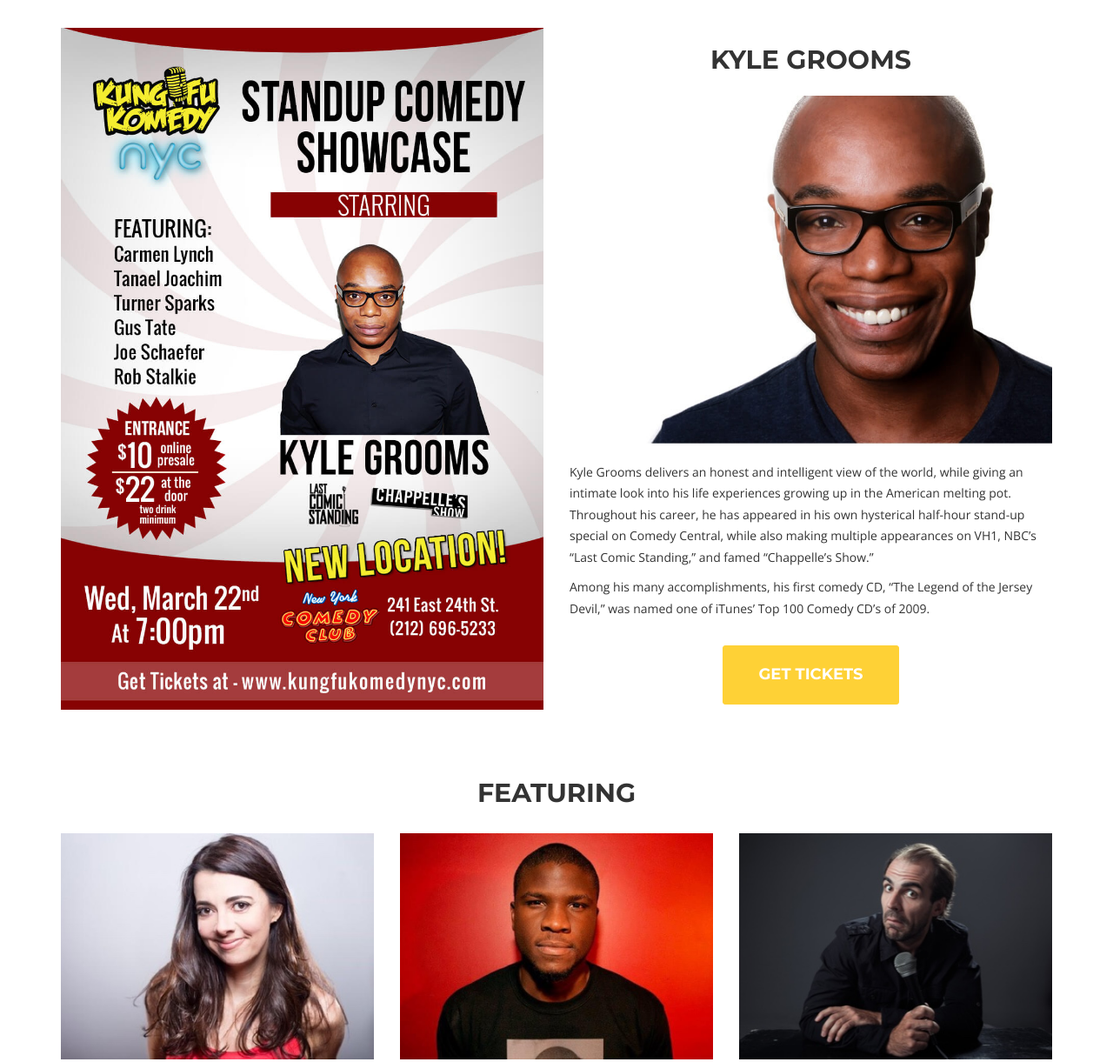
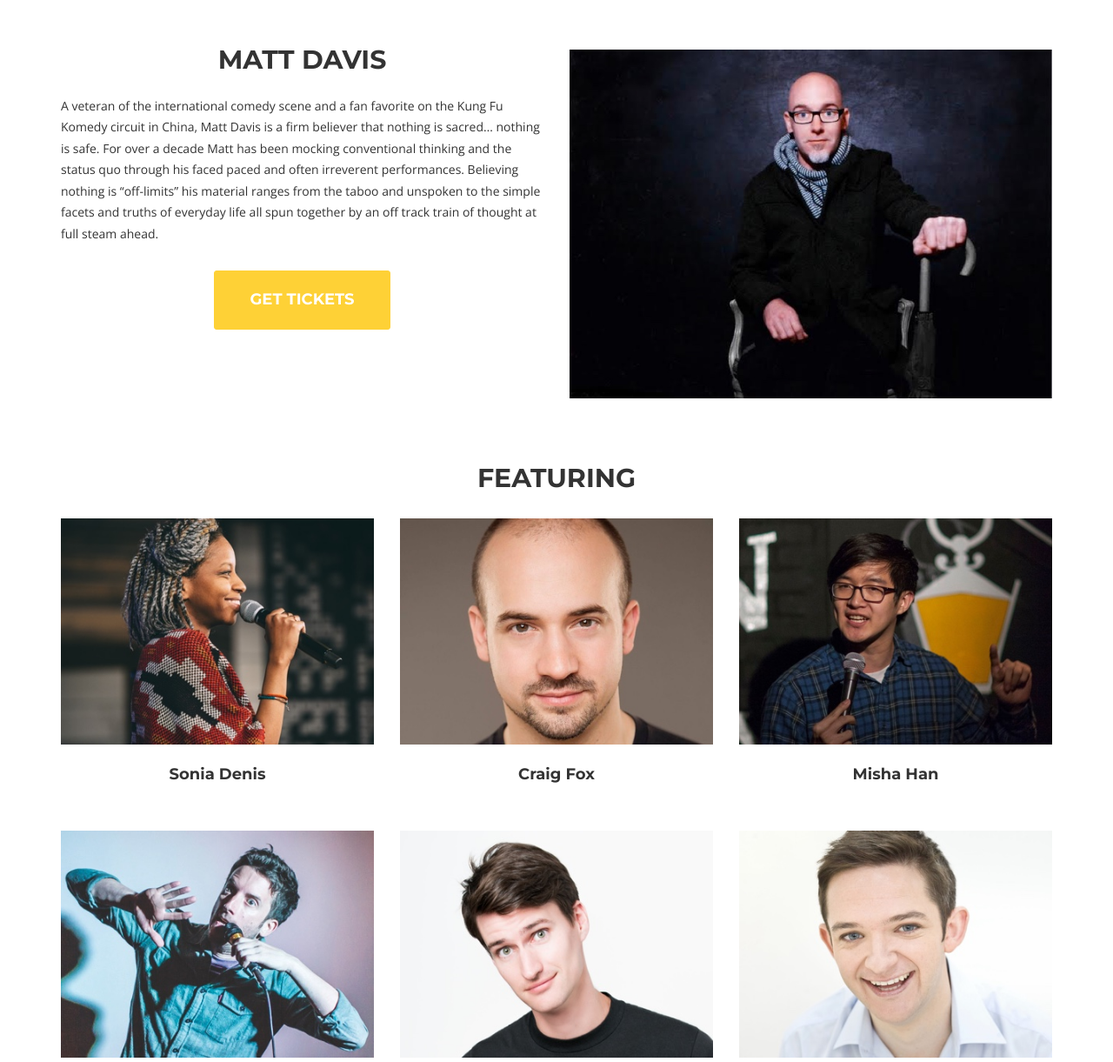
Before and after one commit to gustate/kfknyc, a website: page index.html in a window 1280 px wide. Shown: the part 971-2192 px from the top of the page at 87% size. Drawn offline with nearby package versions, Linux system fonts and the light colour scheme; a web font is replaced by a local one.

Commit message:
update for april with matt davis

```diff
--- a/index.html
+++ b/index.html
@@ -128,27 +128,25 @@
             </div>
             <div class="row this-month">
                 <div class="col-md-6 col-sm-12">
-                    <img src="img/posters/poster032217.jpg" class="img-responsive center-block" alt="March 22nd, 2017">
+                    <h2 class="text-center headliner-name">Matt Davis</h2>
+                    <p>A veteran of the international comedy scene and a fan favorite on the Kung Fu Komedy circuit in China, Matt Davis is a firm believer that nothing is sacred… nothing is safe. For over a decade Matt has been mocking conventional thinking and the status quo through his faced paced and often irreverent performances. Believing nothing is “off-limits” his material ranges from the taboo and unspoken to the simple facets and truths of everyday life all spun together by an off track train of thought at full steam ahead.</p>
+                    <br>
+                    <p class="text-center"><a href="https://kfknyc.yapsody.com/event/index/68861/kung-fu-komedy-nyc" class="page-scroll btn btn-xl">Get tickets</a></p>
+                    <!-- <img src="img/posters/poster032217.jpg" class="img-responsive center-block" alt="March 22nd, 2017"> -->
                 </div>
                 <div class="col-md-6 col-sm-12 portfolio-item headliner">
-                    <h2 class="text-center headliner-name">Kyle Grooms</h2>
                     <div class="headliner-bio text-left">
-                        <a href="http://www.kylegrooms.net/" class="portfolio-link" target="blank">
+                        <a href="https://www.facebook.com/ComedianMattDavis/" class="portfolio-link" target="blank">
                             <div class="portfolio-hover">
                                 <div class="portfolio-hover-content">
                                     Visit website
                                     <i class="fa fa-search"></i>
                                 </div>
                             </div>
-                            <img src="img/comedians/kyle-grooms.jpg" class="img-responsive" alt="Kyle Grooms">
+                            <img src="img/comedians/matt-davis.jpg" class="img-responsive" alt="Matt Davis">
                         </a>
                     </div>
-                    <br>
-                    <p>Kyle Grooms delivers an honest and intelligent view of the world, while giving an intimate look into his life experiences growing up in the American melting pot. Throughout his career, he has appeared in his own hysterical half-hour stand-up special on Comedy Central, while also making multiple appearances on VH1, NBC’s “Last Comic Standing,” and famed “Chappelle’s Show.”</p>
-                    <p>Among his many accomplishments, his first comedy CD, “The Legend of the Jersey Devil,” was named one of iTunes’ Top 100 Comedy CD’s of 2009.
-                    </p>
-                    <br>
-                    <p class="text-center"><a href="https://kfknyc.yapsody.com/event/index/68861/kung-fu-komedy-nyc" class="page-scroll btn btn-xl">Get tickets</a></p>
+
                 </div>
             </div>
             <div class="row">
@@ -157,45 +155,45 @@
                     <br>
                 </div>
                 <div class="col-md-4 col-sm-6 portfolio-item">
-                    <a href="http://www.carmenlynch.com/" class="portfolio-link" target="blank">
+                    <a href="http://sonideni.tumblr.com" class="portfolio-link" target="blank">
                         <div class="portfolio-hover">
                             <div class="portfolio-hover-content">
                                 Visit website
                                 <i class="fa fa-search"></i>
                             </div>
                         </div>
-                        <img src="img/comedians/carmen-lynch.jpg" class="img-responsive" alt="Carmen Lynch">
+                        <img src="img/comedians/sonia-denis.jpg" class="img-responsive" alt="Sonia Denis">
                     </a>
                     <div class="portfolio-caption">
-                        <h4>Carmen Lynch</h4>
+                        <h4>Sonia Denis</h4>
                     </div>
                 </div>
                 <div class="col-md-4 col-sm-6 portfolio-item">
-                    <a href="http://www.tanaeljoachim.com/" class="portfolio-link" target="blank">
+                    <a href="http://www.craigfoxcomedy.com/" class="portfolio-link" target="blank">
                         <div class="portfolio-hover">
                             <div class="portfolio-hover-content">
                                 Visit website
                                 <i class="fa fa-search"></i>
                             </div>
                         </div>
-                        <img src="img/comedians/tanael-joachim.jpg" class="img-responsive" alt="Tanael Joachim">
+                        <img src="img/comedians/craig-fox.jpg" class="img-responsive" alt="Craig Fox">
                     </a>
                     <div class="portfolio-caption">
-                        <h4>Tanael Joachim</h4>
+                        <h4>Craig Fox</h4>
                     </div>
                 </div>
                 <div class="col-md-4 col-sm-6 portfolio-item">
-                    <a href="http://www.robstalkie.com/" class="portfolio-link" target="blank">
+                    <a href="https://twitter.com/himishahan" class="portfolio-link" target="blank">
                         <div class="portfolio-hover">
                             <div class="portfolio-hover-content">
                                 Visit website
                                 <i class="fa fa-search"></i>
                             </div>
                         </div>
-                        <img src="img/comedians/rob-stalkie.jpg" class="img-responsive" alt="Rob Stalkie">
+                        <img src="img/comedians/misha-han.jpg" class="img-responsive" alt="Misha Han">
                     </a>
                     <div class="portfolio-caption">
-                        <h4>Rob Stalkie</h4>
+                        <h4>Misha Han</h4>
                     </div>
                 </div>
                 <div class="col-md-4 col-sm-6 portfolio-item">
@@ -256,17 +254,21 @@
             </div>
             <div class="row">
                 <div class="col-sm-3 col-xs-6">
-                    <img src="img/posters/poster111616.jpg" class="img-responsive" alt="November 16th, 2016">
+                    <img src="img/posters/poster032217.jpg" class="img-responsive" alt="March 22nd, 2017">
+                </div>
+                <div class="col-sm-3 col-xs-6">
+                    <img src="img/posters/poster021517.jpg" class="img-responsive" alt="February 15th, 2017">
+                </div>
+                <div class="clearfix visible-xs-block"></div>
+                <div class="col-sm-3 col-xs-6">
+                    <img src="img/posters/poster011817.jpg" class="img-responsive" alt="January 18th, 2017">
                 </div>
                 <div class="col-sm-3 col-xs-6">
                     <img src="img/posters/poster122116.jpg" class="img-responsive" alt="December 21st, 2016">
                 </div>
                 <div class="clearfix visible-xs-block"></div>
                 <div class="col-sm-3 col-xs-6">
-                    <img src="img/posters/poster011817.jpg" class="img-responsive" alt="January 18th, 2017">
-                </div>
-                <div class="col-sm-3 col-xs-6">
-                    <img src="img/posters/poster021517.jpg" class="img-responsive" alt="February 15th, 2017">
+                    <img src="img/posters/poster111616.jpg" class="img-responsive" alt="November 16th, 2016">
                 </div>
             </div>
         </div>
```
Also changed, not shown: img/comedians/matt-davis.jpg (added), img/comedians/misha-han.jpg (added), img/comedians/sonia-denis.jpg (added).
